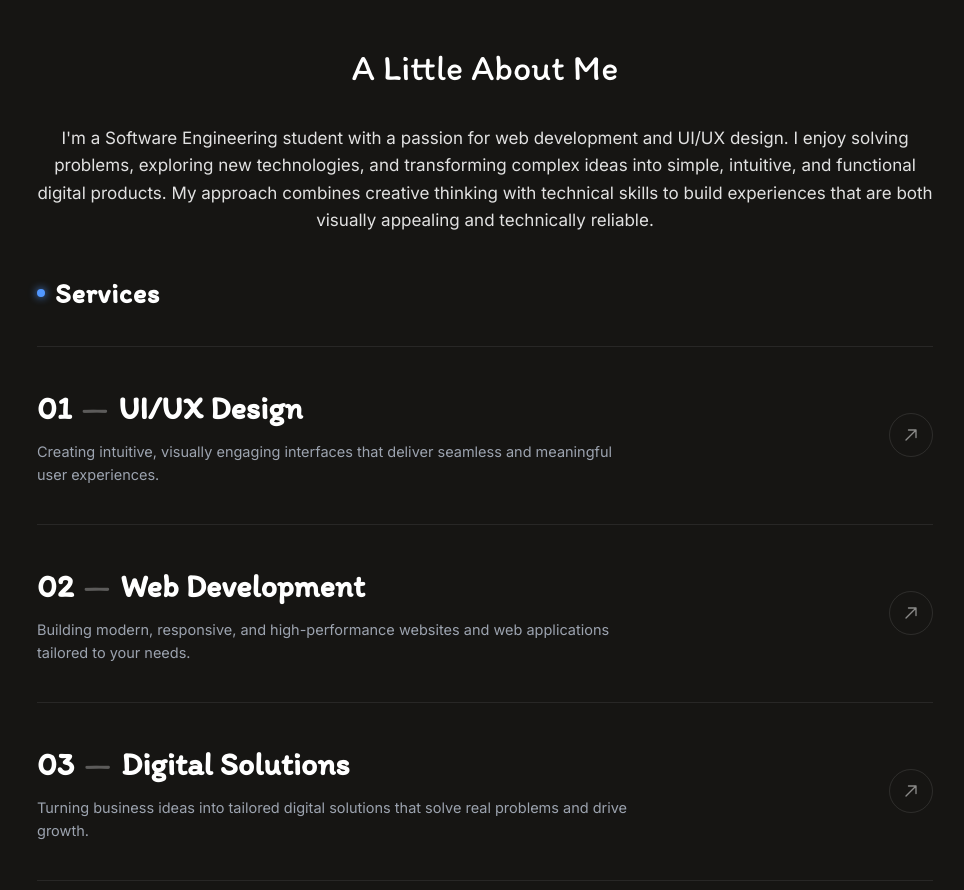
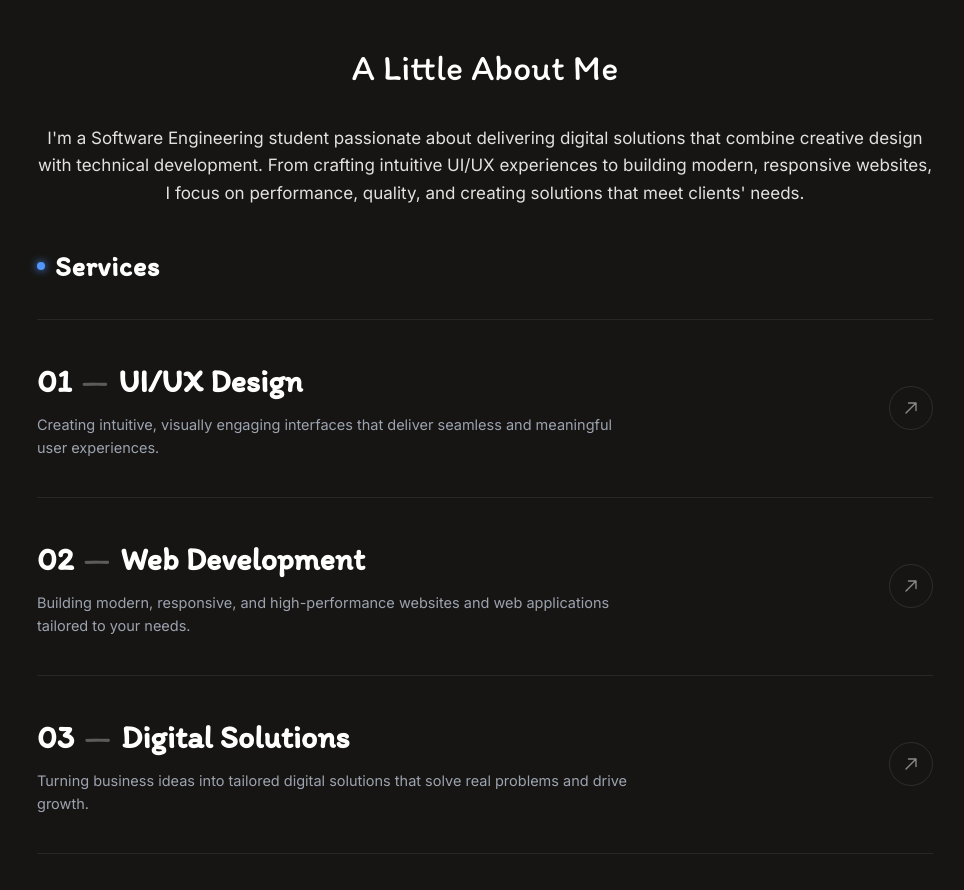
Before and after one commit to lo-ucif/lo__ucif-portfolio, a React (Vite) app: page / in a window 1280 px wide. Shown: the part 840-1730 px from the top of the page, without its empty margins (155-1119 px from the left). Built offline with nearby package versions, Linux system fonts and the light colour scheme; a web font is replaced by a local one.

Commit message:
chore(about): update about bio in Arabic and English

```diff
--- a/src/constants/translations.ts
+++ b/src/constants/translations.ts
@@ -127,7 +127,7 @@ export const translations: Record<"en" | "ar", Translations> = {
     },
     about: {
       title: "A Little About Me",
-      bio: "I'm a Software Engineering student with a passion for web development and UI/UX design. I enjoy solving problems, exploring new technologies, and transforming complex ideas into simple, intuitive, and functional digital products. My approach combines creative thinking with technical skills to build experiences that are both visually appealing and technically reliable.",
+      bio: "I'm a Software Engineering student passionate about delivering digital solutions that combine creative design with technical development. From crafting intuitive UI/UX experiences to building modern, responsive websites, I focus on performance, quality, and creating solutions that meet clients' needs.",
       downloadCV: "Download CV",
     },
     timeline: {
@@ -227,7 +227,7 @@ export const translations: Record<"en" | "ar", Translations> = {
     },
     about: {
       title: "نبذة عني",
-      bio: "أنا طالب هندسة برمجيات وشغوف بتطوير الويب وتصميم واجهات وتجربة المستخدم. أستمتع بحل المشكلات واستكشاف التقنيات الحديثة وتحويل الأفكار المعقدة إلى منتجات رقمية بسيطة، بديهية وفعالة. يجمع أسلوبي بين التفكير الإبداعي والمهارات التقنية لبناء تجارب جذابة بصرياً وقوية برمجياً.",
+      bio: "أنا طالب هندسة برمجيات أقدم حلولاً رقمية تجمع بين التصميم الإبداعي والتطوير التقني، بدءاً من تصميم واجهات المستخدم وتجربة الاستخدام، وصولاً إلى تطوير مواقع ويب عصرية ومتجاوبة، مع التركيز على الأداء والجودة وتلبية احتياجات العملاء.",
       downloadCV: "تحميل السيرة الذاتية",
     },
     timeline: {
```
